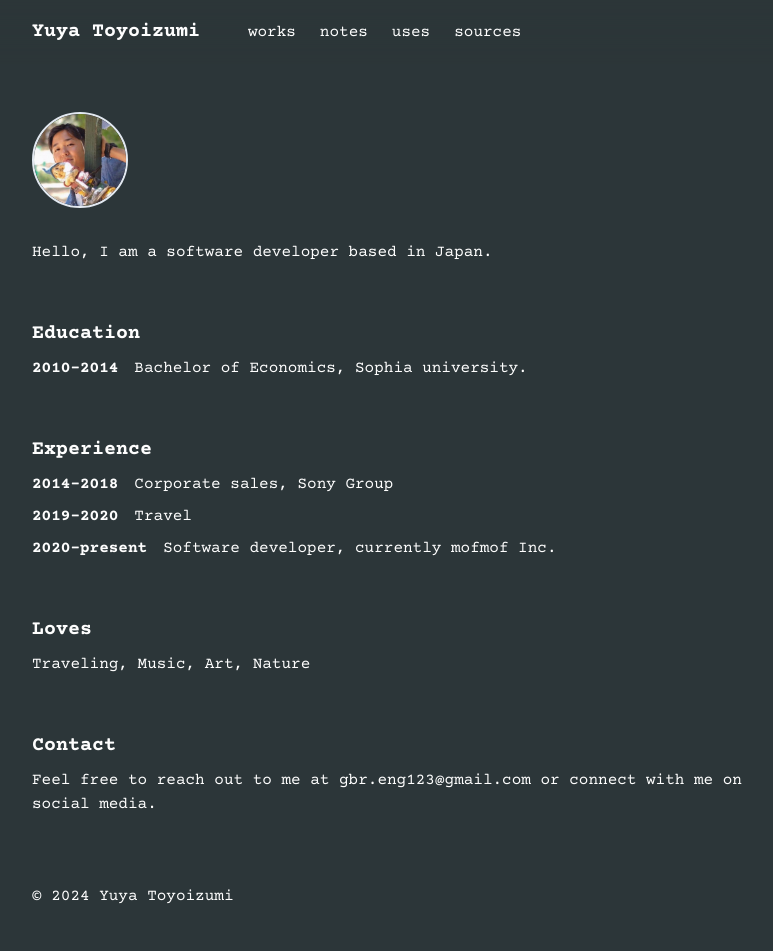
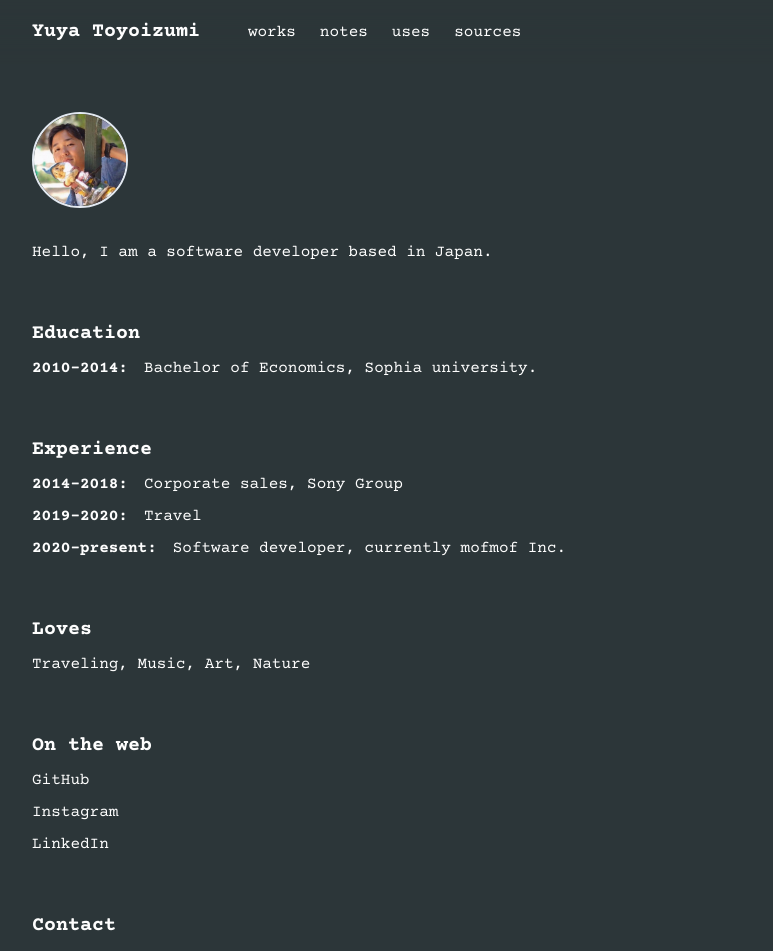
Before and after one commit to yuya-toyoizumi/my-site, a Next.js app: page / in a window 1280 px wide. Shown: the top 951 px of the page, without its empty margins (240-1013 px from the left). Before the commit the page ends 928 px from the top, so only its background shows below. Built offline with nearby package versions, Linux system fonts and the light colour scheme.

Commit message:
add on the web section and update ui

```diff
--- a/src/app/page.tsx
+++ b/src/app/page.tsx
@@ -21,7 +21,7 @@ export default function Home() {
         <section>
           <h3 className='text-xl font-bold my-2'>Education</h3>
           <div className="flex flex-col sm:flex-row sm:gap-4">
-            <p className="font-bold">2010-2014</p>
+            <p className="font-bold">2010-2014:</p>
             <p>Bachelor of Economics, Sophia university.</p>
           </div>
         </section>
@@ -29,15 +29,15 @@ export default function Home() {
           <h3 className='text-xl font-bold my-2'>Experience</h3>
           <div className="flex flex-col gap-2">
             <div className="flex flex-col sm:flex-row sm:gap-4">
-              <p className="font-bold">2014-2018</p>
+              <p className="font-bold">2014-2018:</p>
               <p>Corporate sales, Sony Group</p>
             </div>
             <div className="flex flex-col sm:flex-row sm:gap-4">
-              <p className="font-bold">2019-2020</p>
+              <p className="font-bold">2019-2020:</p>
               <p>Travel</p>
             </div>
             <div className="flex flex-col sm:flex-row sm:gap-4">
-              <p className="font-bold">2020-present</p>
+              <p className="font-bold">2020-present:</p>
               <p>Software developer, currently mofmof Inc.</p>
             </div>
           </div>
@@ -49,6 +49,14 @@ export default function Home() {
           </p>
         </section>
         <section>
+          <h3 className='text-xl font-bold my-2'>On the web</h3>
+          <div className="flex flex-col gap-2">
+            <Link href="https://github.com/yuya-toyoizumi" target="_blank">GitHub</Link>
+            <Link href="https://www.instagram.com/yuya_toyoizumi" target="_blank">Instagram</Link>
+            <Link href="https://www.linkedin.com/in/yuya-toyoizumi" target="_blank">LinkedIn</Link>
+          </div>
+        </section>
+        <section>
           <h3 className='text-xl font-bold my-2'>Contact</h3>
           <p>
             Feel free to reach out to me at <Link href='mailto:gbr.eng123@gmail.com'>gbr.eng123@gmail.com</Link> or connect with me on social media.
--- a/src/components/header.tsx
+++ b/src/components/header.tsx
@@ -35,7 +35,7 @@ export const Header = () => {
                 <Link href="/works">works</Link>
                 <Link href="/notes">notes</Link>
                 <Link href="/uses">uses</Link>
-                <Link href="https://github.com/yuya-toyoizumi">sources</Link>
+                <Link href="https://github.com/yuya-toyoizumi" target="_blank">sources</Link>
               </div>
             </div>
           </div>
@@ -50,7 +50,7 @@ export const Header = () => {
           <Link href="/works">works</Link>
           <Link href="/notes">notes</Link>
           <Link href="/uses">uses</Link>
-          <Link href="https://github.com/yuya-toyoizumi">sources</Link>
+          <Link href="https://github.com/yuya-toyoizumi" target="_blank">sources</Link>
         </div>
       </div>
     </nav>
```
